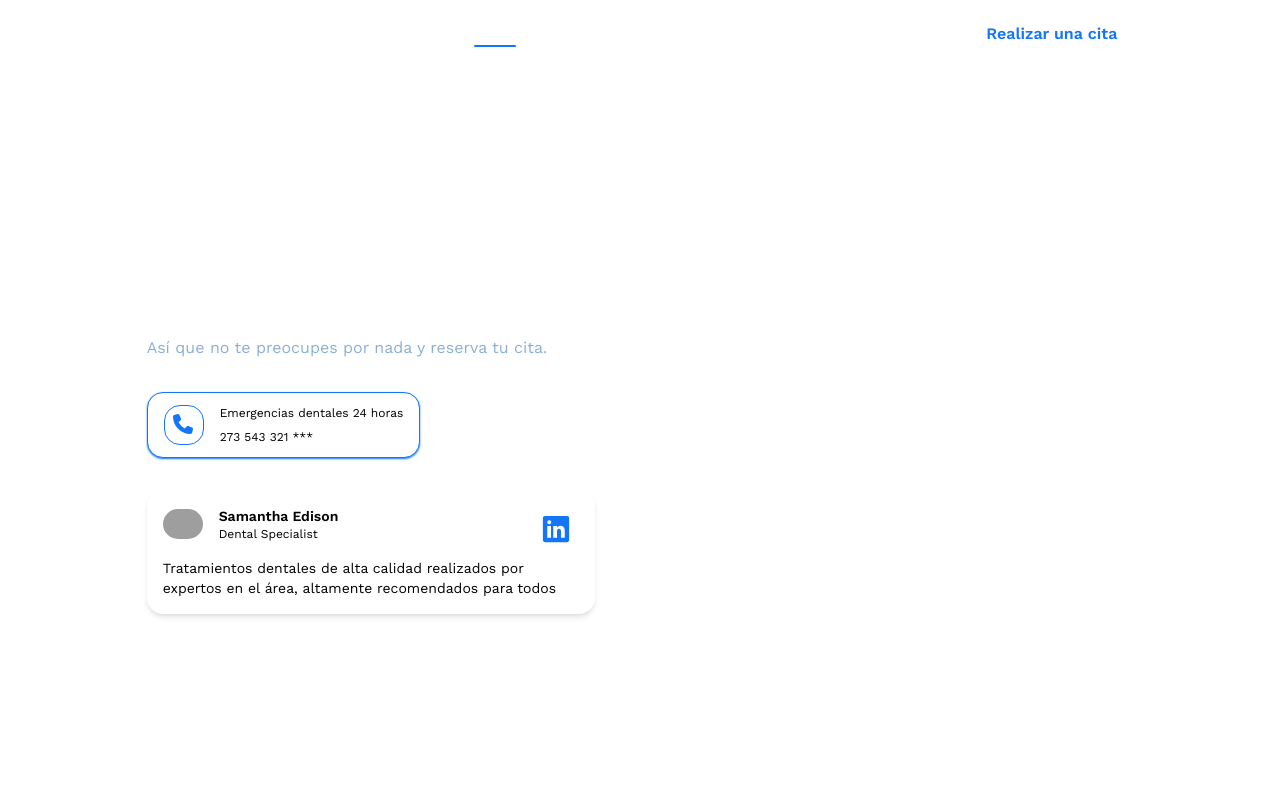
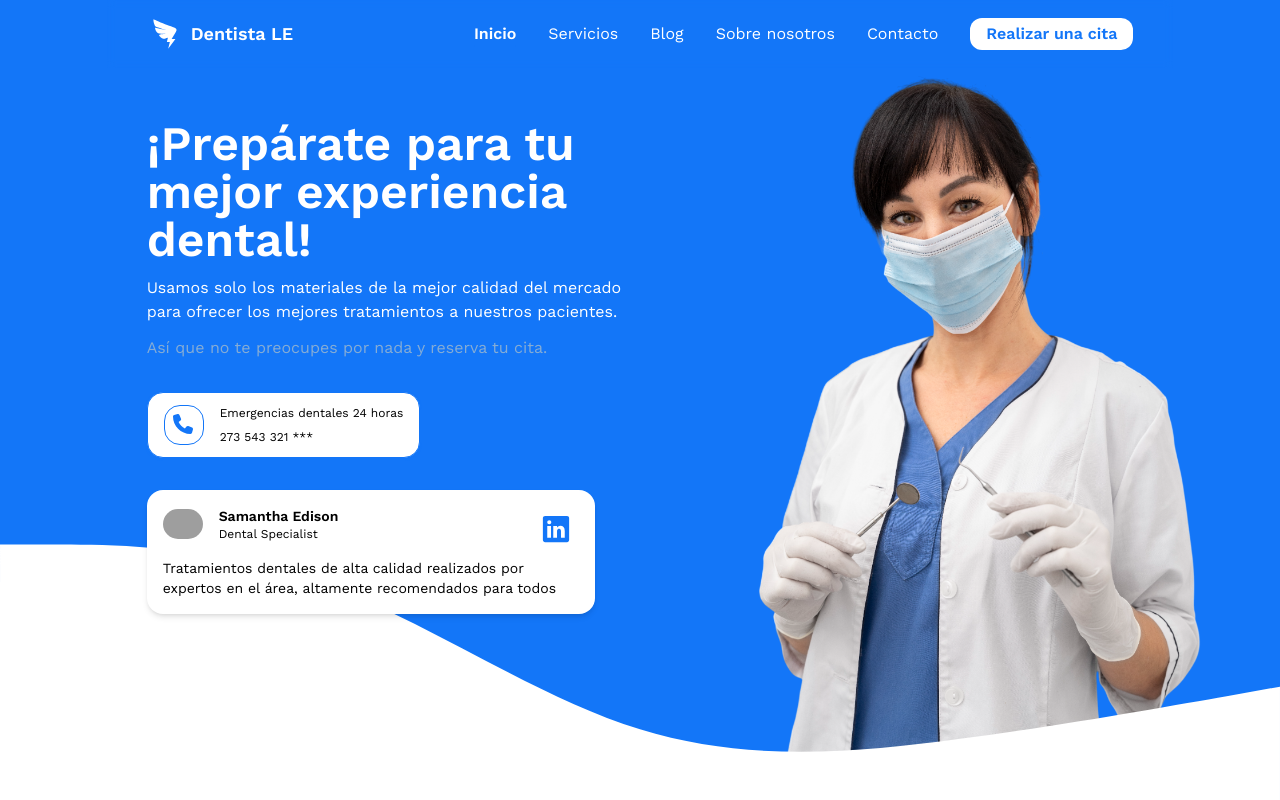
Before and after one commit to EnriqueHM31/dentista-web, a React (Vite) app: page / in a window 1280 px wide. Shown: the top 800 px of the page. Built offline with nearby package versions, Linux system fonts and the light colour scheme; grey boxes are pictures that could not be loaded.

Commit message:
Agregando la otra seccion

```diff
--- a/src/pages/Inicio.tsx
+++ b/src/pages/Inicio.tsx
@@ -1,11 +1,14 @@
 import Hero from "@/components/Hero";
 import Servicios from "@/components/Servicios";
+import FondoHero from "@/components/ui/FondoHero";
 
 export default function Inicio() {
     return (
         <>
+            <FondoHero />
             <Hero />
             <Servicios />
+            <section className="min-h-screen"></section>
         </>
     );
 }
```
